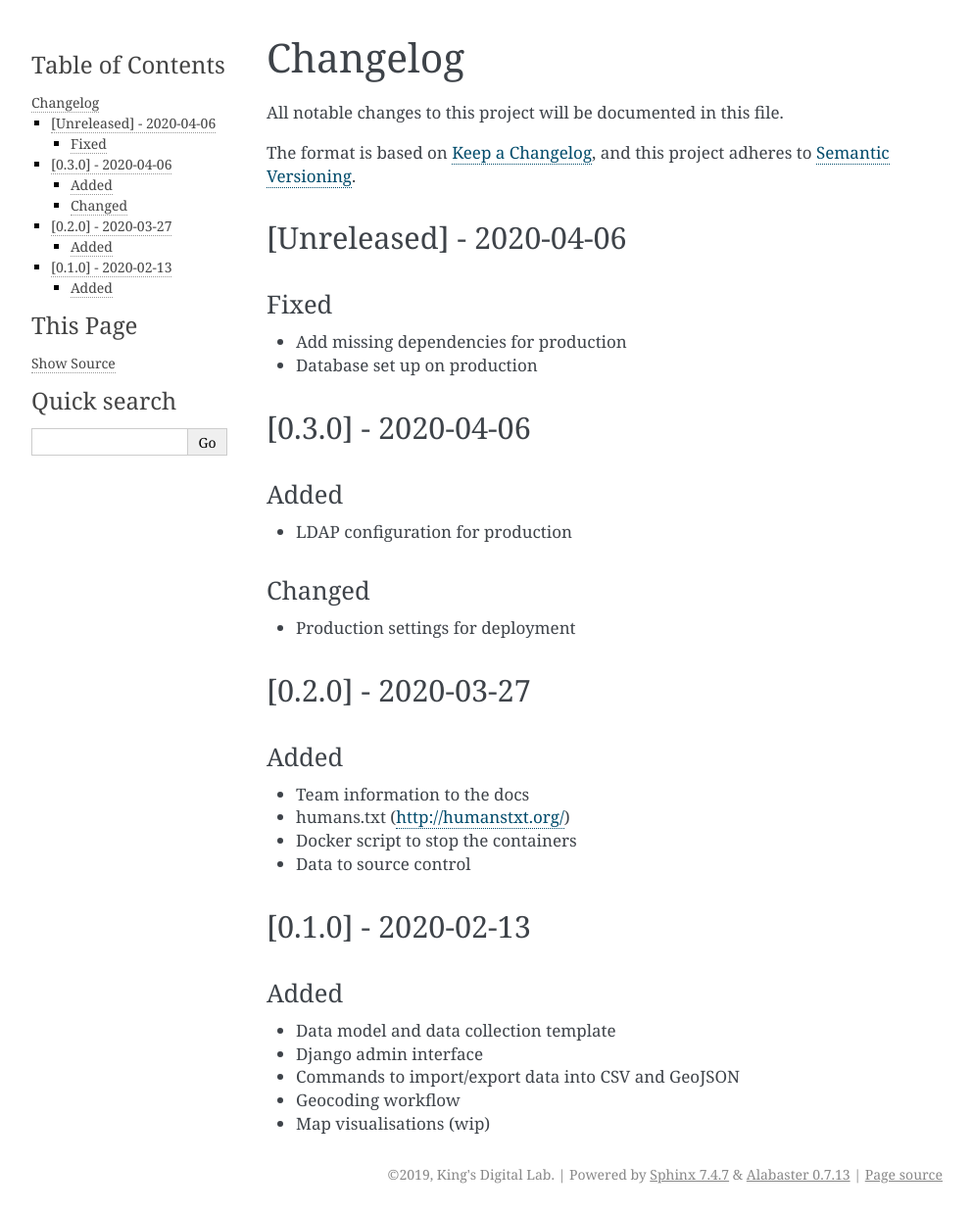
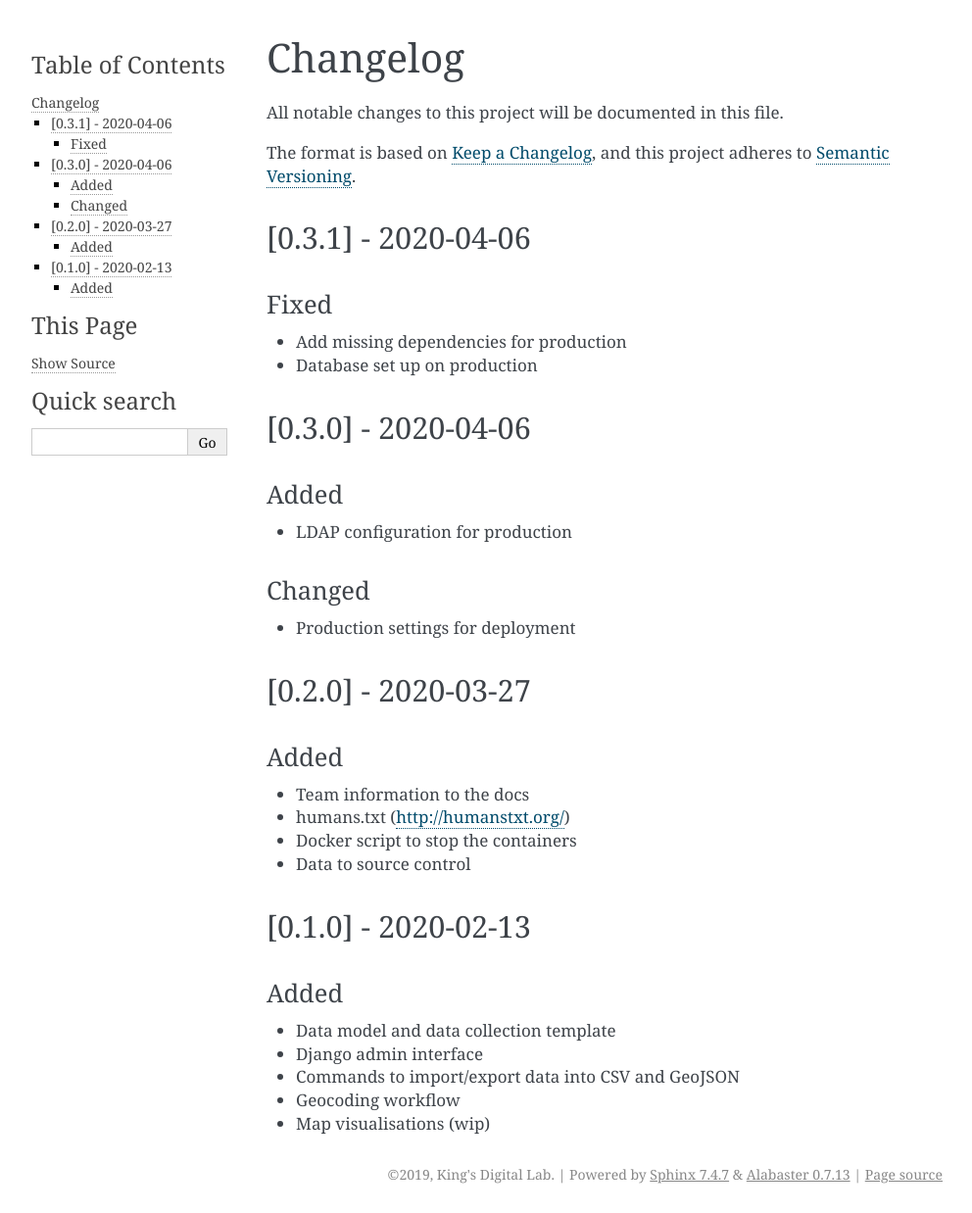
Before and after one commit to kingsdigitallab/etat-civil-django, a Sphinx documentation site: the page built from docs/changelog.rst, in a window 1280 px wide. Shown: the whole page at 98% size, without its empty margins (148-1140 px from the left). Built offline with Sphinx 7.4.7, drawn with Linux system fonts in a browser that asks for light colours.

Commit message:
Bump version: 0.3.0 → 0.3.1

```diff
--- a/CHANGELOG.rst
+++ b/CHANGELOG.rst
@@ -11,7 +11,7 @@
 .. _Keep a Changelog: https://keepachangelog.com/en/1.0.0/
 .. _Semantic Versioning: https://semver.org/spec/v2.0.0.html
 
-[Unreleased] - 2020-04-06
+[0.3.1] - 2020-04-06
 --------------------
 
 Fixed
--- a/docs/conf.py
+++ b/docs/conf.py
@@ -47,9 +47,9 @@
 # built documents.
 #
 # The short X.Y version.
-version = "'0.3.0'"
+version = "'0.3.1'"
 # The full version, including alpha/beta/rc tags.
-release = "'0.3.0'"
+release = "'0.3.1'"
 
 # The language for content autogenerated by Sphinx. Refer to documentation
 # for a list of supported languages.
--- a/etat_civil/__init__.py
+++ b/etat_civil/__init__.py
@@ -1,4 +1,4 @@
-__version__ = "__version__ = '0.3.0'"
+__version__ = "__version__ = '0.3.1'"
 __version_info__ = tuple(
     [
         int(num) if num.isdigit() else num
--- a/setup.cfg
+++ b/setup.cfg
@@ -1,5 +1,5 @@
 [bumpversion]
-current_version = 0.3.0
+current_version = 0.3.1
 commit = True
 tag = True
 
```
